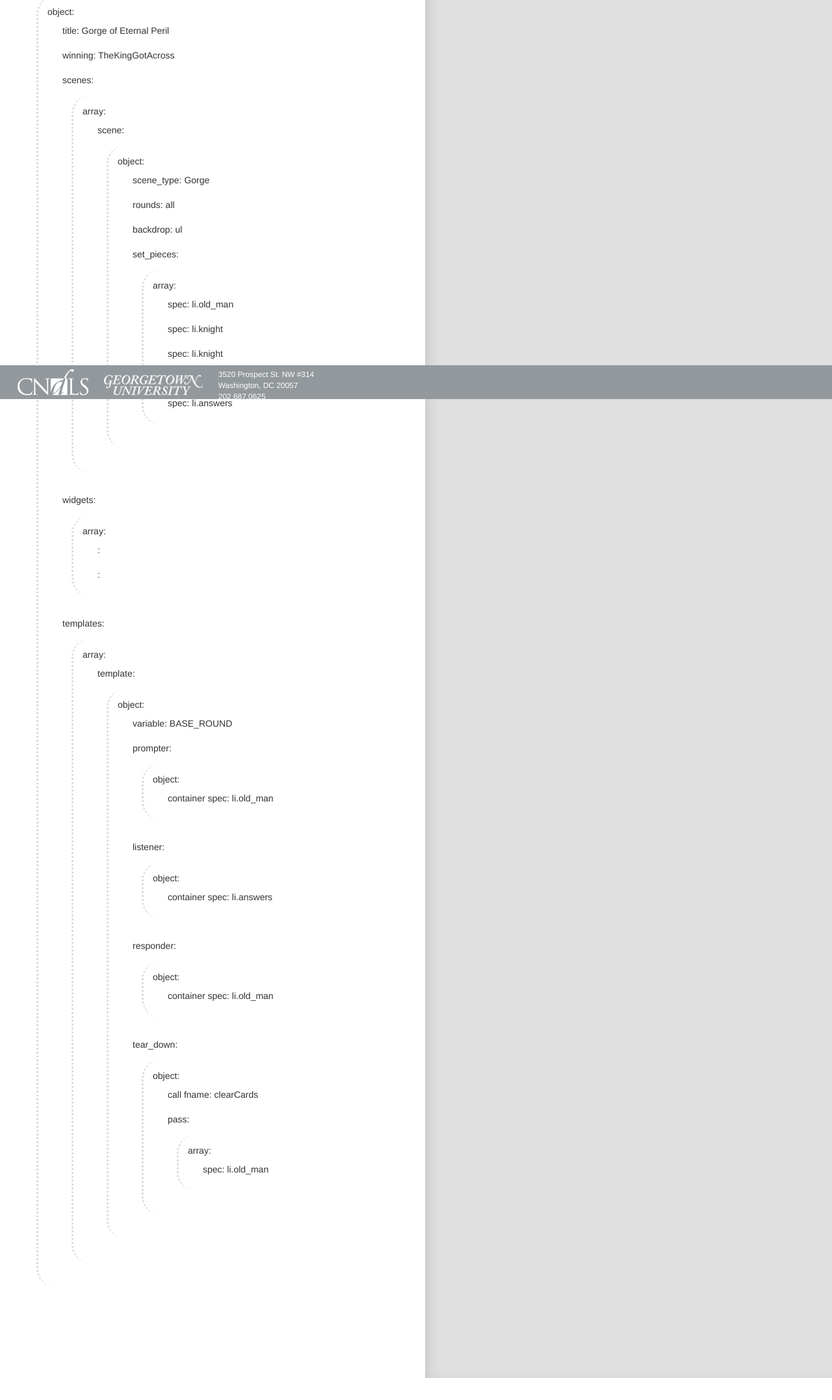
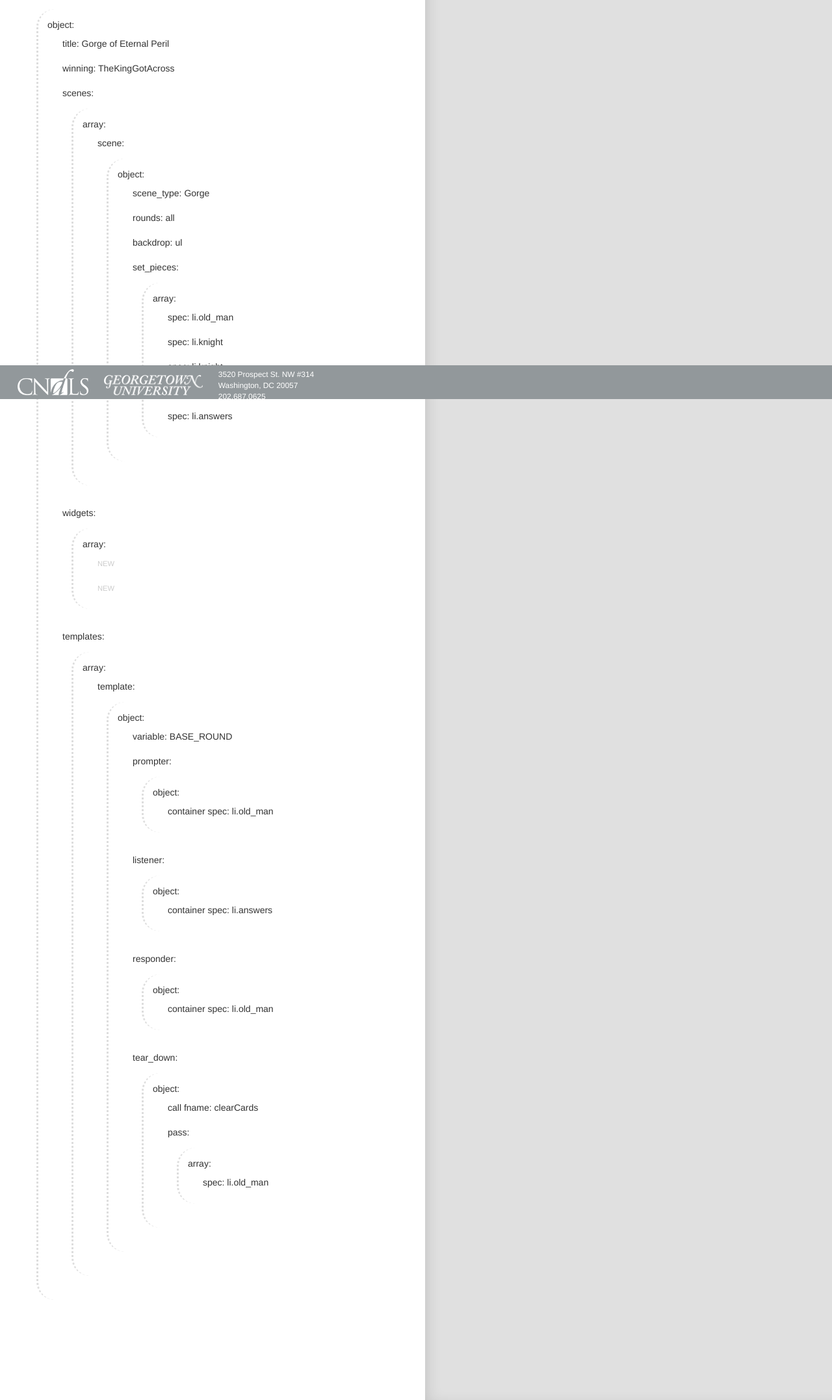
Before and after one commit to CNDLS/generic-game-host, a Django app: template templates/editor_mock.html in a window 1280 px wide. Shown: the part 186-2340 px from the top of the page at 65% size. Before the commit the page ends 2306 px from the top, so only its background shows below. Run offline with Django 3.2, Linux system fonts and the light colour scheme; the template is opened without the code that fills it, so the values that code supplies are empty; some libraries are stand-ins or nearby versions.

Commit message:
mock of adding array items. horiz scroll on schema area.

```diff
--- a/static/css/editor.css
+++ b/static/css/editor.css
@@ -8,6 +8,7 @@
 #schema {
   width: 50vw;
   margin: 9em 1em 6em 2em;
+  overflow-x: scroll;
 }
 #editor_column {
   position:absolute;
@@ -55,9 +56,9 @@
   -moz-border-radius: 1.25em;
   border-radius: 1.25em;
 }
-#schema li:hover {
+/*#schema li:hover {
   border-color: #eee;
-}
+}*/
 
 /* fixes because .container collides with Bootstrap css. */
 #schema li.container {
@@ -68,14 +69,14 @@
 }
 
 #schema ul:before,
-#schema li:not(.element):before {
+#schema li[class]:not(.element):before {
   content: attr(class) ": ";
   display: inline;
 }
-#schema ul:before,
-#schema li:not(.element):before {
-  content: attr(class) ": ";
-  display: inline;
+#schema li:not([class]):before {
+  content: "NEW";
+  font-size: 0.8em;
+  color: #ccc;
 }
 #schema ul.function:before {
   content: "\25BE" " " attr(type) ": ";
@@ -128,9 +129,9 @@
 #schema ul[type=object] {
   border-color: #dd6;
 }
-#schema ul[type=object]:hover {
-  border-color: #cc9;
-}
+/*#schema ul[type=object]:hover {
+  border-color: #aa4;
+}*/
 #schema ul[type=object]:before {
   color: #dda;
 }
@@ -152,9 +153,9 @@
   font-style: italic;
 }
 
-#schema ul[type=array]:hover {
+/*#schema ul[type=array]:hover {
   border-color: #9cc;
-}
+}*/
 #schema ul[type=array]:before {
   color: #add;
 }
@@ -168,6 +169,7 @@
   background-color: #efefef;
   border-color: #ddd;
 }
+
 
 
 /* bootstrap fixes */
```
Also changed, not shown: static/js/editor.js (+19 -6 lines).
